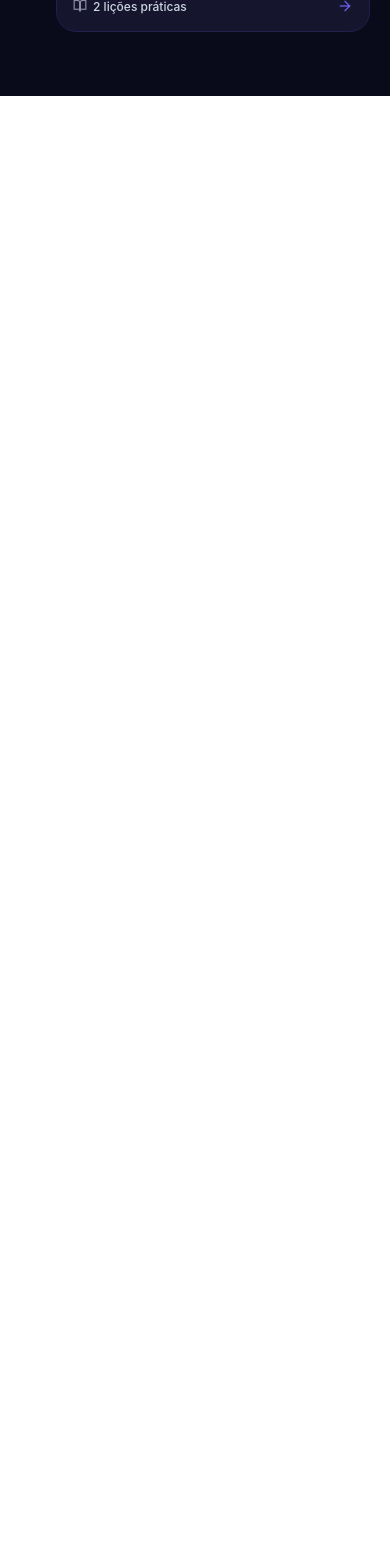
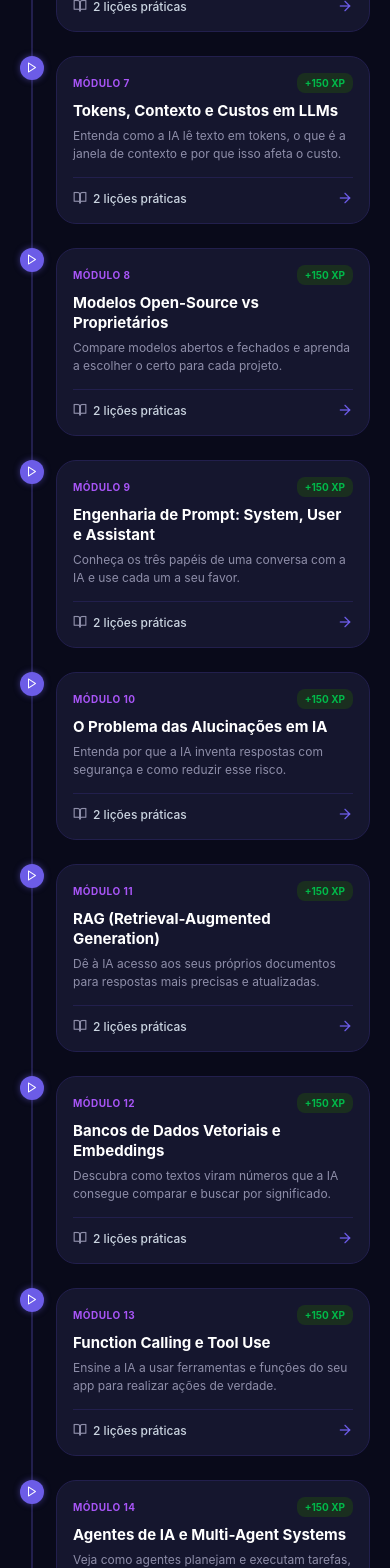
Before and after one commit to Glaudejane/StudyFlow, a React Native app: screen /AIWeeks in a window 390 px wide. Shown: the part 1313-2881 px from the top of the page. Before the commit the page ends 1409 px from the top, so only its background shows below. Built offline with nearby package versions, Linux system fonts and the light colour scheme.

Commit message:
Lista modulos m7 a m20 de IA, remove py10 duplicado e corrige grafia de titulos

```diff
--- a/screens/AIWeeksScreen.js
+++ b/screens/AIWeeksScreen.js
@@ -57,6 +57,118 @@ import { Feather, MaterialCommunityIcons } from "@expo/vector-icons";
                 "Consolide tudo conectando uma API de Inteligência Artificial em um gerador de frases automatizado.",
             status: "liberado",
             aulas: ["Entendendo APIs de IA", "Construindo o App do Zero"],
+        },
+        {
+            id: "m7",
+            numero: "MÓDULO 7",
+            titulo: "Tokens, Contexto e Custos em LLMs",
+            descricao: "Entenda como a IA lê texto em tokens, o que é a janela de contexto e por que isso afeta o custo.",
+            status: "liberado",
+            aulas: ["O que são Tokens", "Janela de Contexto e Custos"],
+        },
+        {
+            id: "m8",
+            numero: "MÓDULO 8",
+            titulo: "Modelos Open-Source vs Proprietários",
+            descricao: "Compare modelos abertos e fechados e aprenda a escolher o certo para cada projeto.",
+            status: "liberado",
+            aulas: ["Abertos vs Fechados", "Como escolher o modelo certo"],
+        },
+        {
+            id: "m9",
+            numero: "MÓDULO 9",
+            titulo: "Engenharia de Prompt: System, User e Assistant",
+            descricao: "Conheça os três papéis de uma conversa com a IA e use cada um a seu favor.",
+            status: "liberado",
+            aulas: ["O papel do System Prompt", "User e Assistant na prática"],
+        },
+        {
+            id: "m10",
+            numero: "MÓDULO 10",
+            titulo: "O Problema das Alucinações em IA",
+            descricao: "Entenda por que a IA inventa respostas com segurança e como reduzir esse risco.",
+            status: "liberado",
+            aulas: ["Por que a IA alucina", "Técnicas para checar respostas"],
+        },
+        {
+            id: "m11",
+            numero: "MÓDULO 11",
+            titulo: "RAG (Retrieval-Augmented Generation)",
+            descricao: "Dê à IA acesso aos seus próprios documentos para respostas mais precisas e atualizadas.",
+            status: "liberado",
+            aulas: ["Como funciona o RAG", "Quando usar RAG"],
+        },
+        {
+            id: "m12",
+            numero: "MÓDULO 12",
+            titulo: "Bancos de Dados Vetoriais e Embeddings",
+            descricao: "Descubra como textos viram números que a IA consegue comparar e buscar por significado.",
+            status: "liberado",
+            aulas: ["O que são Embeddings", "Busca por similaridade"],
+        },
+        {
+            id: "m13",
+            numero: "MÓDULO 13",
+            titulo: "Function Calling e Tool Use",
+            descricao: "Ensine a IA a usar ferramentas e funções do seu app para realizar ações de verdade.",
+            status: "liberado",
+            aulas: ["IA chamando funções", "Ferramentas e ações"],
+        },
+        {
+            id: "m14",
+            numero: "MÓDULO 14",
+            titulo: "Agentes de IA e Multi-Agent Systems",
+            descricao: "Veja como agentes planejam e executam tarefas, sozinhos ou em equipe.",
+            status: "liberado",
+            aulas: ["O que é um Agente", "Vários agentes trabalhando juntos"],
+        },
+        {
+            id: "m15",
+            numero: "MÓDULO 15",
+            titulo: "Streaming de Respostas em Tempo Real",
+            descricao: "Mostre a resposta da IA aparecendo aos poucos, como no ChatGPT, para um app mais fluido.",
+            status: "liberado",
+            aulas: ["Como funciona o Streaming", "Respostas em tempo real no app"],
+        },
+        {
+            id: "m16",
+            numero: "MÓDULO 16",
+            titulo: "Segurança: Prompt Injection e Moderação",
+            descricao: "Aprenda a proteger seu app contra instruções maliciosas e a moderar conteúdo.",
+            status: "liberado",
+            aulas: ["O que é Prompt Injection", "Moderação de conteúdo"],
+        },
+        {
+            id: "m17",
+            numero: "MÓDULO 17",
+            titulo: "Fine-Tuning (Ajuste Fino de Modelos)",
+            descricao: "Entenda quando vale ajustar um modelo com seus próprios dados e quando não vale.",
+            status: "liberado",
+            aulas: ["O que é Fine-Tuning", "Fine-Tuning vs Prompt vs RAG"],
+        },
+        {
+            id: "m18",
+            numero: "MÓDULO 18",
+            titulo: "Visão Computacional e Modelos Multimodais",
+            descricao: "Explore modelos que entendem imagens, áudio e texto juntos.",
+            status: "liberado",
+            aulas: ["IA que enxerga imagens", "Modelos multimodais"],
+        },
+        {
+            id: "m19",
+            numero: "MÓDULO 19",
+            titulo: "Avaliação de Modelos (LLM Evaluation & Tracing)",
+            descricao: "Aprenda a medir se a IA está respondendo bem e a rastrear o que acontece por trás.",
+            status: "liberado",
+            aulas: ["Como avaliar respostas", "Tracing e observabilidade"],
+        },
+        {
+            id: "m20",
+            numero: "MÓDULO 20",
+            titulo: "O Futuro dos Apps: Da IA Conversacional aos Agentes Autônomos",
+            descricao: "Feche a trilha olhando para o futuro: da IA que conversa aos agentes autônomos.",
+            status: "liberado",
+            aulas: ["Da conversa à ação", "Agentes autônomos"],
         },
     ];
 
--- a/screens/lessonsAiData.js
+++ b/screens/lessonsAiData.js
@@ -156,7 +156,7 @@ export const lessonsAiData = {
     },
 
     m8: {
-        title: "Modelos Open-Source vs Propriétarios",
+        title: "Modelos Open-Source vs Proprietários",
         subtitle: "Módulo 8 • Inteligência Artificial",
         content:
             "No ecossistema moderno de IA, existem dois grandes caminhos de modelos: os Proprietários e os Open-Source (Código Aberto).\n\nModelos Proprietários (como Claude da Anthropic e GPT da OpenAI) são acessados como serviço via API. Você paga pelo uso, mas conta com alta performance sem precisar gerenciar infraestrutura robusta de servidores.\n\nJá os Modelos Open-Source (como Llama da Meta, DeepSeek e Mistral) disponibilizam os pesos do modelo. Isso permite que você faça o download e rode a IA no seu próprio servidor ou na nuvem privada, garantindo total privacidade dos dados e independência de terceiros.",
@@ -316,7 +316,7 @@ export const lessonsAiData = {
     },
 
     m16: {
-        title: "Segurança: Prompt Injection e Moderacao",
+        title: "Segurança: Prompt Injection e Moderação",
         subtitle: "Módulo 16 • Inteligência Artificial",
         content:
             "Assim como sistemas web sofrem com 'SQL Injection', sistemas de IA sofrem com o 'Prompt Injection'. Ocorre quando um usuário mal-intencionado tenta enganar as instruções de System para fazer a IA revelar senhas, burlar regras ou gerar conteúdo inadequado.\n\nPara proteger seu app: 1) Valide e sanitize as entradas de texto; 2) Utilize APIs de Moderação gratuitas para checar frases ofensivas antes de enviar ao modelo; 3) Nunca coloque chaves de API secretas (API Keys) dentro do código do aplicativo mobile.",
--- a/screens/lessonsPythonData.js
+++ b/screens/lessonsPythonData.js
@@ -193,23 +193,4 @@ export const lessonsPythonData = {
                 "Perfeito! Dividir e testar por partes é o que programadores experientes fazem. Quando algo quebra, você já sabe em qual pedaço procurar.",
         },
     },
-    py10: {
-        title: "Mini Projeto: Quiz no Terminal",
-        subtitle: "Módulo 10 • Dominando Python",
-        content:
-            "Chegou a hora de juntar tudo! Vamos planejar um mini jogo de quiz que roda no terminal. Ele vai usar quase tudo que você aprendeu: uma lista de dicionários com as perguntas e respostas (módulo 4), um loop for para percorrer cada pergunta (módulo 3), um if para conferir se a resposta está certa (módulo 2), uma função para fazer cada pergunta (módulo 5), f-strings para mostrar a pontuação (módulo 6) e try e except para lidar com respostas inválidas (módulo 7).\n\nO segredo dos projetos maiores é dividir em partes pequenas: primeiro as perguntas, depois a função que pergunta, depois o loop, depois a pontuação. Teste cada parte antes de juntar. Assim, quando algo der errado, você sabe exatamente onde procurar.",
-        iaInsight:
-            "🤖 Insight de IA: Ao pedir ajuda da IA em um projeto, peça uma parte de cada vez e teste antes de pedir a próxima. Assim você entende o que foi escrito e encontra os erros bem mais rápido.",
-        quiz: {
-            question: "Qual é a melhor estratégia para construir um projeto maior?",
-            correctId: "A",
-            options: [
-                { id: "A", text: "Dividir em partes pequenas e testar cada uma antes de juntar" },
-                { id: "B", text: "Escrever tudo de uma vez e só testar no final" },
-                { id: "C", text: "Copiar um código pronto sem tentar entender" },
-            ],
-            explanation:
-                "Perfeito! Dividir e testar por partes é o que programadores experientes fazem. Quando algo quebra, você já sabe em qual pedaço procurar.",
-        },
-    },
 };
```
